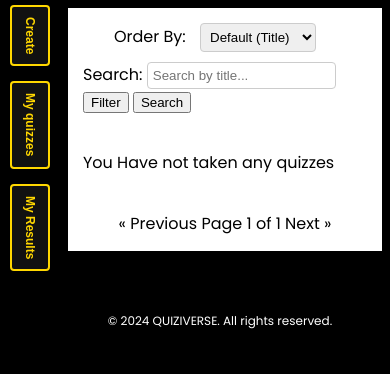
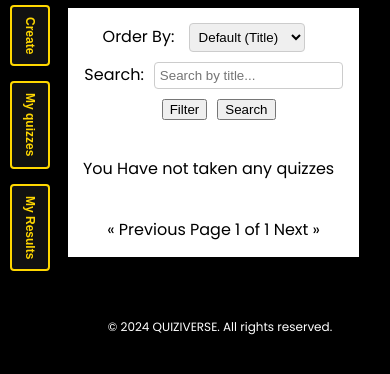
Before and after one commit to realWRC/quiziverse, a Flask app: page /myresults in a window 390 px wide. Shown: the part 100-474 px from the top of the page. Run offline with Flask 3, Linux system fonts and the light colour scheme; the visitor is signed in with stand-in values (Sample User, id 1); data that the repository does not hold is empty.

Commit message:
Refactored filter and search section for easier responsiveness

```diff
--- a/api/static/css/home.css
+++ b/api/static/css/home.css
@@ -133,10 +133,20 @@ nav a:hover {
   border-radius: 4px;
 }
 
+.search {
+  display: flex;
+}
+
 .search input {
   padding: 5px;
+  margin-left: 10px;
   border: 1px solid #ccc;
   border-radius: 4px;
+  /* width: 300px; */
+}
+
+.filter-search-btns button {
+  margin-left: 10px;
 }
 
 .quiz-card-container {
@@ -327,4 +337,14 @@ footer {
   .quiz-card-container {
     grid-template-columns: repeat(1, 1fr);
   }
+  .search {
+    display: flex;
+    flex-direction: column;
+    justify-content: center;
+  }
+  .filter-search-btns {
+    margin-top: 10px;
+    display: flex;
+    justify-content: center;
+  }
 }
--- a/api/templates/home.html
+++ b/api/templates/home.html
@@ -33,10 +33,11 @@
           </select>
         </div>
         <div class="search">
-          <label for="search">Search:</label>
-          <input type="text" name="search" id="search" placeholder="Search by title..." value="{{ query }}">
-          <button type="submit" name="action" value="filter">Filter</button>
-          <button type="submit" name="action" value="search">Search</button>
+          <label for="search">Search:<input type="text" name="search" id="search" placeholder="Search by title..." value="{{ query }}"></label>
+          <div class="filter-search-btns">
+            <button type="submit" name="action" value="filter">Filter</button>
+            <button type="submit" name="action" value="search">Search</button>
+          </div>
         </div>
       </form>
     </div>
--- a/api/templates/myresults.html
+++ b/api/templates/myresults.html
@@ -27,10 +27,11 @@
         </div>
 
         <div class="search">
-          <label for="search">Search:</label>
-          <input type="text" name="search" id="search" placeholder="Search by title..." value="{{ query }}">
-          <button type="submit" name="action" value="filter">Filter</button>
-          <button type="submit" name="action" value="search">Search</button>
+          <label for="search">Search:<input type="text" name="search" id="search" placeholder="Search by title..." value="{{ query }}"></label>
+          <div class="filter-search-btns">
+            <button type="submit" name="action" value="filter">Filter</button>
+            <button type="submit" name="action" value="search">Search</button>
+          </div>
         </div>
       </form>
     </div>
```
Also changed, not shown: api/templates/myquizzes.html (+5 -4 lines).
